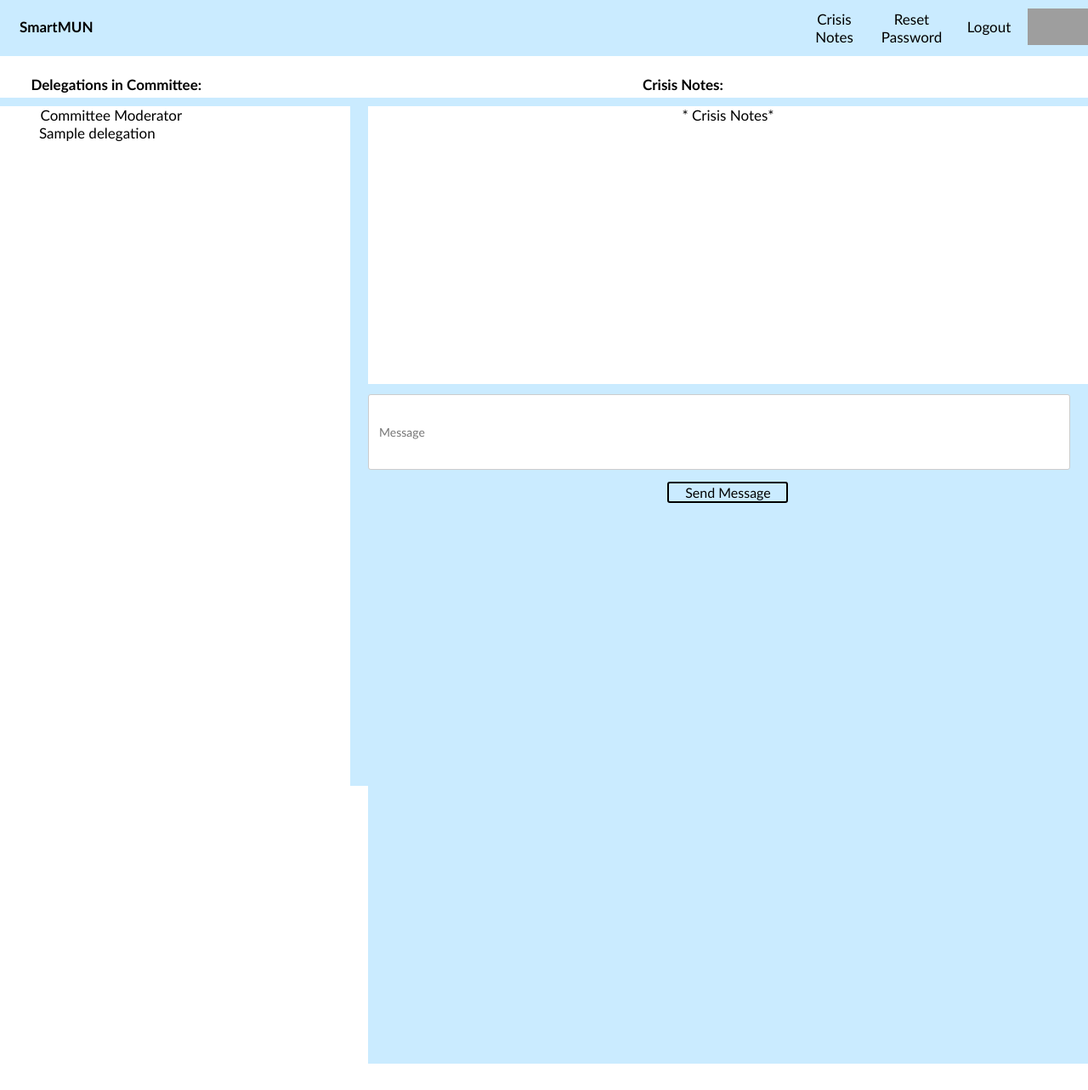
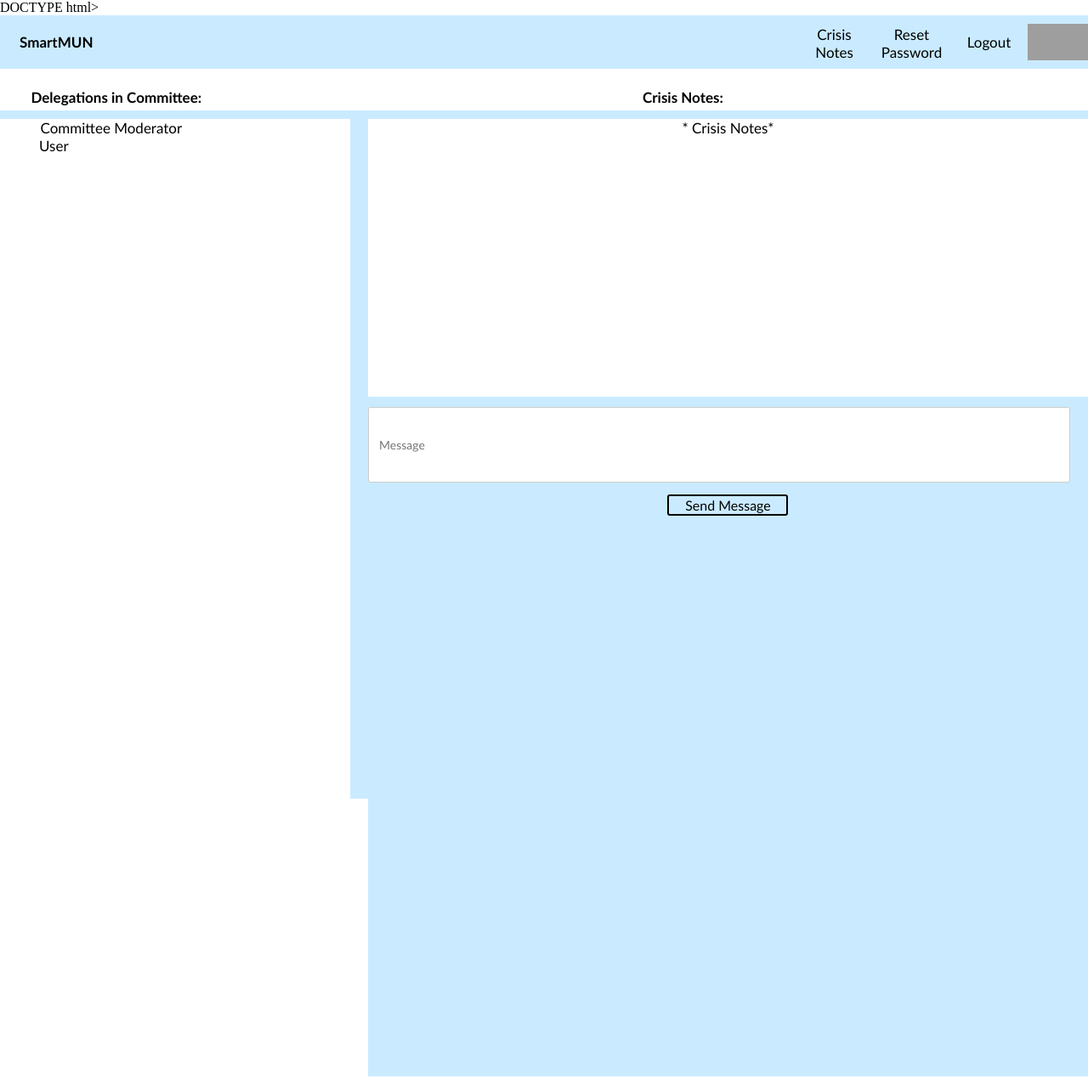
Before and after one commit to PedroFarias/SmartMUN, a Flask app: template templates/crisis.html in a window 1280 px wide. Shown: the whole page at 85% size. Before the commit the page ends 1252 px from the top, so only its background shows below. Run offline with Flask 2, Linux system fonts and the light colour scheme; the template is opened without the code that fills it: most values are stand-ins (such as "Sample title", 1, 10 or a date in 2020); some libraries are stand-ins or nearby versions; grey boxes are pictures that could not be loaded.

Commit message:
Changing db capitalization

```diff
--- a/templates/crisis.html
+++ b/templates/crisis.html
@@ -1,4 +1,4 @@
-<!DOCTYPE html>
+DOCTYPE html>
 <html>
 <head>
 
@@ -605,7 +605,7 @@
                                         <div class="pd-0-0-3-0-1-0-0-0-0-0">
                                             <div class="pd-0-0-3-0-1-0-0-0-0-0-0"></div>
                                             <div class="pd-countrylist-3">
-                                                {{ delegation["delName"] }}
+                                                {{ delegation["delname"] }}
                                             </div>
                                             <div class="pd-0-0-3-0-1-0-0-0-0-0-2"></div>
                                         </div>
--- a/templates/index.html
+++ b/templates/index.html
@@ -1056,7 +1056,7 @@
                                                 <div class="pd-0-0-1-0-2-0-0-0-0-0-0-0">
                                                     <div class="pd-0-0-1-0-2-0-0-0-0-0-0-0-0"></div>
                                                     <div class="pd-countrylist-3">
-                                                        {{ delegation["delName"] }}
+                                                        {{ delegation["delname"] }}
                                                     </div>
                                                     <div class="pd-0-0-1-0-2-0-0-0-0-0-0-0-2"></div>
                                                     <div class="pd-speakes-1">
```
